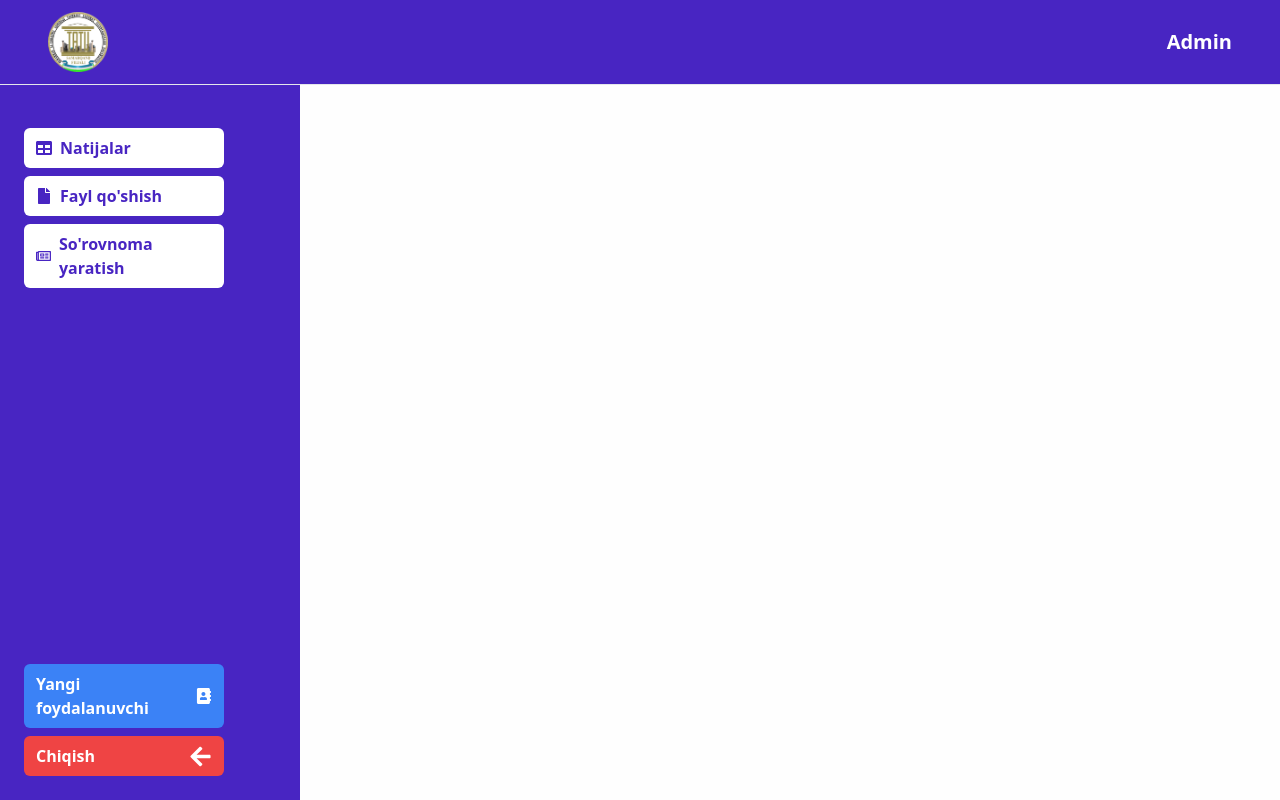
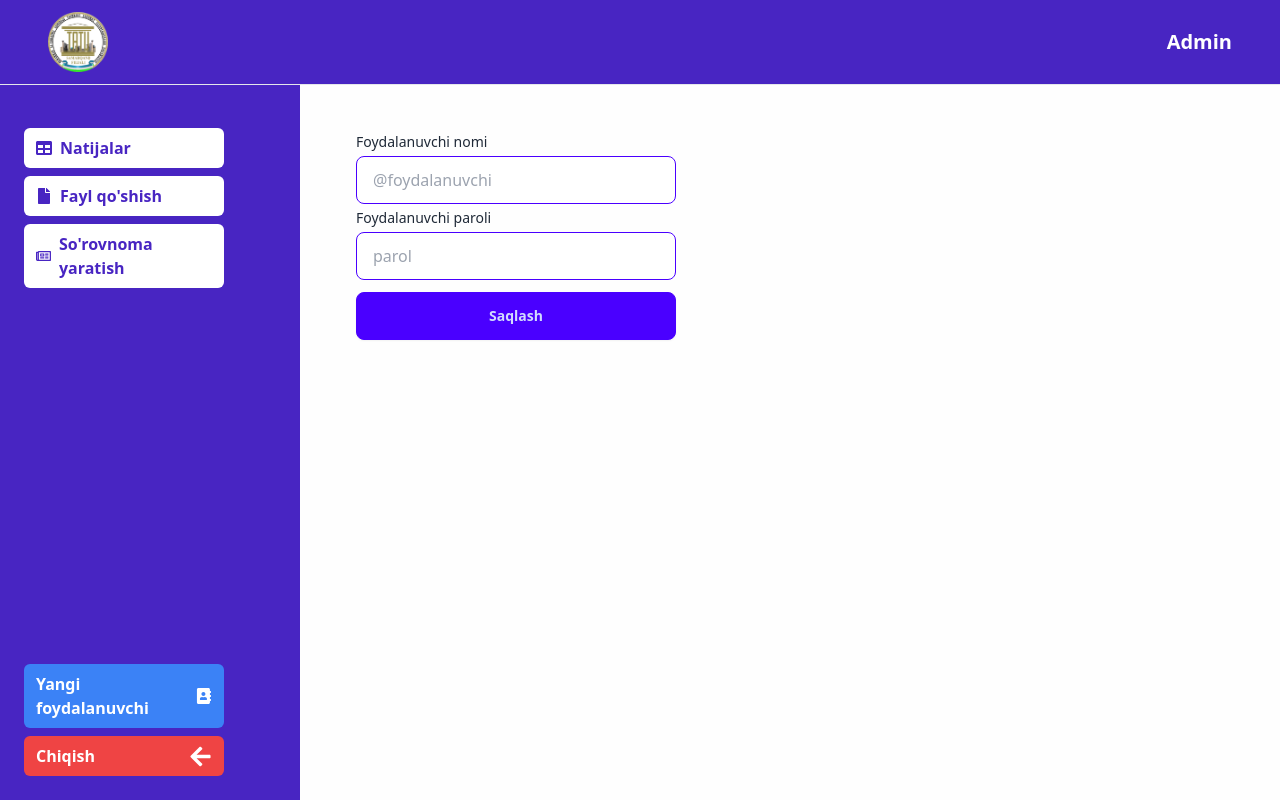
Before and after one commit to ZiyovuddinTolipov/tuitsf-ik.uz, a React (Vite) app: page /dashboard/add-new-user in a window 1280 px wide. Built offline with nearby package versions, Linux system fonts and the light colour scheme.

Commit message:
New user page

```diff
--- a/src/components/AddElection.tsx
+++ b/src/components/AddElection.tsx
@@ -1,6 +1,7 @@
 import React, { useState } from 'react';
 import { Link, useNavigate } from 'react-router-dom';
 import { FaRegNewspaper, FaTable } from "react-icons/fa";
+import { toast } from "react-hot-toast"
 
 const NewElections: React.FC = () => {
     const navigate = useNavigate();
@@ -14,10 +15,11 @@ const NewElections: React.FC = () => {
         if (lastCandidate.name !== "" && candidates.length < 7) {
             setCandidates([...candidates, { name: "" }]);
         } else if (candidates.length === 7) {
-            alert("Siz yana 7 ta saylanuvchi qo'shishingiz mumkin emas!");
+            toast.error("Siz yana 7 ta saylanuvchi qo'shishingiz mumkin emas!");
         } else {
-            alert("Barcha maydonlarni to'ldiring!");
+            toast.error("Barcha maydonlarni to'ldiring!");
         }
+        console.log(formModified);
     };
 
     const handleCandidateChange = (index: number, event: React.ChangeEvent<HTMLInputElement>) => {
@@ -52,7 +54,13 @@ const NewElections: React.FC = () => {
         };
 
         console.log(obj);
+        toast.success("So'rovnoma yaratildi!");
+        setJobPosition("");
+        setJobDeadline("");
+        setCandidates([{ name: "" }, { name: "" }]);
         setFormModified(false);
+        setFormModified(false);
+        window.confirm("Natijalar sahifasida ko'rishingiz mumkun yaratilgan so'rovnomani.Natijalar sahifasiga o'tamizmi ?")?navigate("/dashboard"):'';
     };
 
     const handleLink = (url: string, event: React.MouseEvent<HTMLAnchorElement>) => {
@@ -73,12 +81,15 @@ const NewElections: React.FC = () => {
 
     const listElementClass = "flex items-center gap-2 px-3 py-2 bg-primary-300 hover:bg-primary-200 transition rounded-md text-primary-50";
 
+    const style = {
+        input:"input input-bordered input-primary w-full max-w-xs bg-primary-50 text-primary-300"
+    }
     return (
         <div>
             <header className='mb-4'>
                 <ul className="flex gap-2 text-white font-semibold w-[400px]">
-                    <Link to='/dashboard/' onClick={(event) => handleLink('/dashboard/', event)} className={`${listElementClass} ${formModified ? 'opacity-50 cursor-not-allowed' : ''}`} disabled={formModified}><FaTable /> <span>Natijalar</span></Link>
-                    <Link to='/dashboard/add-new-election' onClick={(event) => handleLink('/dashboard/add-new-election', event)} className={`${listElementClass} ${formModified ? 'opacity-50 cursor-not-allowed' : ''}`} disabled={formModified}><FaRegNewspaper /><span>So'rovnoma yaratish</span></Link>
+                    <Link to='/dashboard/' onClick={(event) => handleLink('/dashboard/', event)} className={`${listElementClass}`} ><FaTable /> <span>Natijalar</span></Link>
+                    <Link to='/dashboard/add-new-election' onClick={(event) => handleLink('/dashboard/add-new-election', event)} className={`${listElementClass} `} ><FaRegNewspaper /><span>So'rovnoma yaratish</span></Link>
                 </ul>
             </header>
             <form onSubmit={handleSubmit} className="flex flex-col items-start justify-start text-left w-full gap-3">
@@ -87,7 +98,7 @@ const NewElections: React.FC = () => {
                     <input
                         type="text"
                         placeholder="Lavozimni kiriting"
-                        className="input input-bordered input-primary w-full max-w-xs bg-primary-50 text-primary-300"
+                        className={style.input}
                         value={jobPosition}
                         onChange={(e) => setJobPosition(e.target.value)}
                     />
@@ -97,7 +108,7 @@ const NewElections: React.FC = () => {
                     <input
                         type="text"
                         placeholder="soatda kiriting"
-                        className="input input-bordered input-primary w-full max-w-xs bg-primary-50 text-primary-300"
+                        className={style.input}
                         value={jobDeadline}
                         onChange={handleJobDeadlineChange}
                     />
@@ -110,14 +121,14 @@ const NewElections: React.FC = () => {
                             placeholder="To'liq ism familiya"
                             value={candidate.name}
                             onChange={(e) => handleCandidateChange(index, e)}
-                            className="input input-bordered input-primary w-full max-w-xs bg-primary-50 text-primary-300"
+                            className={style.input}
                         />
                     </label>
                 ))}
                 {candidates.length < 7 && (
                     <button className="btn btn-primary max-w-xs w-full" type="button" onClick={addCandidateInput} disabled={!areAllCandidatesEntered}>Yangi saylanuvchini qo'shish</button>
                 )}
-                <button className="btn btn-primary block max-w-xs w-full my-3" type="submit" disabled={!areAllCandidatesEntered }>Saqlash</button>
+                <button className="btn btn-primary block max-w-xs w-full my-3" type="submit" disabled={!areAllCandidatesEntered}>Saqlash</button>
             </form>
         </div>
     );
--- a/src/components/AddNewUser.tsx
+++ b/src/components/AddNewUser.tsx
@@ -1,10 +1,65 @@
-
-const AddNewUser = () => {
-    return (
-        <div>
-
-        </div>
-    )
+import React, { useState, ChangeEvent, FormEvent } from 'react';
+import {toast} from 'react-hot-toast'
+interface UserData {
+    username: string;
+    password: string;
 }
 
+const AddNewUser: React.FC = () => {
+    const [userData, setUserData] = useState<UserData>({
+        username: '',
+        password: ''
+    });
+
+    const handleChange = (e: ChangeEvent<HTMLInputElement>) => {
+        const { name, value } = e.target;
+        setUserData(prevState => ({
+            ...prevState,
+            [name]: value
+        }));
+    };
+
+    const handleSubmit = (e: FormEvent<HTMLFormElement>) => {
+        e.preventDefault();
+        console.log('User data:', userData);
+        toast.success('Yangi foydalanuvchi qo\'shildi!');
+        setUserData({
+            username: '',
+            password: ''
+        });
+    };
+
+    const style = {
+        input: "input input-bordered input-primary w-full max-w-xs bg-primary-50 text-primary-300"
+    };
+
+    return (
+        <form onSubmit={handleSubmit}>
+            <label className="form-control w-full max-w-xs">
+                <span className="label-text my-1">Foydalanuvchi nomi</span>
+                <input
+                    type="text"
+                    name="username"
+                    placeholder="@foydalanuvchi"
+                    className={style.input}
+                    value={userData.username}
+                    onChange={handleChange}
+                />
+            </label>
+            <label className="form-control w-full max-w-xs">
+                <span className="label-text my-1">Foydalanuvchi paroli</span>
+                <input
+                    type="text"
+                    name="password"
+                    placeholder="parol"
+                    className={style.input}
+                    value={userData.password}
+                    onChange={handleChange}
+                />
+            </label>
+            <button type="submit" className="btn btn-primary max-w-xs w-full my-3">Saqlash</button>
+        </form>
+    );
+};
+
 export default AddNewUser;
```
